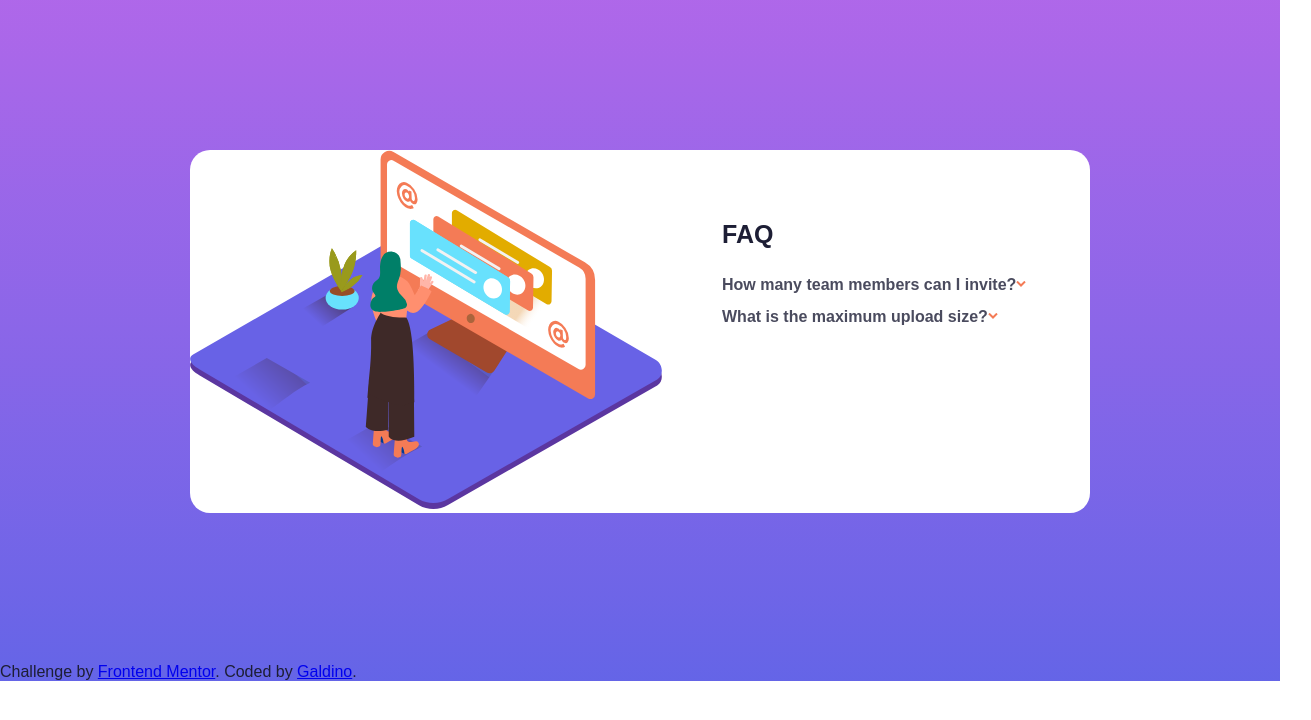
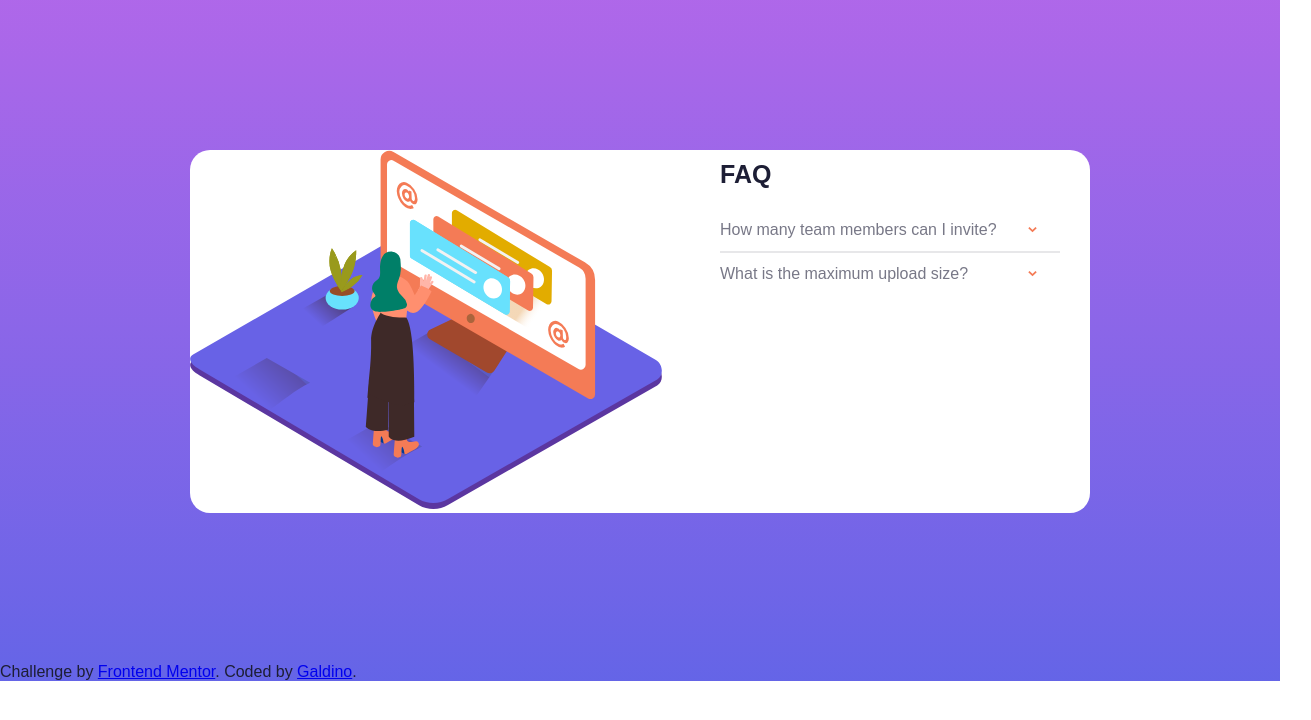
Before and after one commit to GaldinoMat/faq-accordion-card, a plain HTML site: page index.html in a window 1280 px wide. Shown: the whole page, 1311 px wide, since content can reach past the window. Drawn offline with Linux system fonts and the light colour scheme.

Commit message:
Updated accordion

```diff
--- a/index.html
+++ b/index.html
@@ -22,7 +22,6 @@
       </div>
       <div class="accordion-container">
         <h1>FAQ</h1>
-        <div class="tabs">
         <div class="question_tab">
           <input
             type="checkbox"
@@ -31,15 +30,14 @@
             class="accordion_class"
           />
           <label class="title" for="invite"
-              >How many team members can I invite?</label
-            >
+            >How many team members can I invite?
+          </label>
           <div class="content">
             You can invite up to 2 additional users on the Free plan. There is
             no limit on team members for the Premium plan.
           </div>
         </div>
-        </div>
-        <div class="tabs">
+        <hr class="divider" />
         <div class="question_tab">
           <input
             type="checkbox"
@@ -47,13 +45,12 @@
             id="storage"
             class="accordion_class"
           />
-            <label class="title" for="storage"
-              >What is the maximum upload size?</label
-            >
+          <label class="title" for="storage">
+            What is the maximum upload size?
+          </label>
           <div class="content">
             No more than 2GB. All files in your account must fit your allotted
             storage space.
-            </div>
           </div>
         </div>
       </div>
--- a/style.css
+++ b/style.css
@@ -38,9 +38,9 @@ body {
 }
 
 .accordion-container {
-  width: 50%;
-  height: auto;
-  margin: 70px 60px;
+  max-width: 400px;
+  overflow: hidden;
+  padding: 10px 30px;
 }
 
 .accordion-container h1 {
@@ -50,28 +50,26 @@ body {
   overflow: hidden;
 }
 
-.tabs {
-  max-width: 400px;
+.question_tab {
+  padding: 12px 0;
 }
 
-.question_tab {
-  line-height: 2;
-}
-
-.question_tab {
-  padding-bottom: 14px 20px;
+.title,
+.content {
+  padding-right: 100px;
 }
 
 .title {
+  display: block;
+  color: var(--dark_greyblue_text);
+  cursor: pointer;
   position: relative;
-  font-weight: 700;
-  transition: 0.5s;
-  color: var(--very_dark_greyblue_text);
+  transition: 0.1s;
+  white-space: nowrap;
 }
 
 .title:hover {
   color: var(--soft_red_text);
-  cursor: pointer;
 }
 
 .title::after {
@@ -79,17 +77,17 @@ body {
   position: absolute;
   top: 50%;
   transform: translateY(-50%);
-  width: 100%;
-  height: 50%;
+  right: 20px;
+  width: 12px;
+  height: 6px;
   background-image: url("images/icon-arrow-down.svg");
+  background-size: contain;
   background-repeat: no-repeat;
+  transition: transform 0.4s;
 }
 
 .content {
   display: none;
-  opacity: 0;
-  transition: 1s;
-  color: var(--dark_greyblue_text);
 }
 
 .accordion_class {
@@ -98,5 +96,27 @@ body {
 
 .accordion_class:checked ~ .content {
   display: block;
-  opacity: 1;
+  padding: 10px 0;
+  padding-right: 50px;
+  font-size: 13px;
+  color: var(--dark_blue_text);
 }
+
+.accordion_class:checked ~ .title {
+  font-size: 15px;
+  font-weight: 700;
+  color: var(--very_dark_greyblue_text);
+}
+
+.accordion_class:checked ~ .title::after {
+  transform: translateY(-50%) rotate(0.5turn);
+}
+
+.divider:not([size]) {
+  height: 1px;
+}
+
+.divider {
+  background-color: var(--divider_light_blue);
+  border: solid 1px var(--divider_light_blue)
+}
```
Lines whose indentation alone changed are shown as unchanged.
